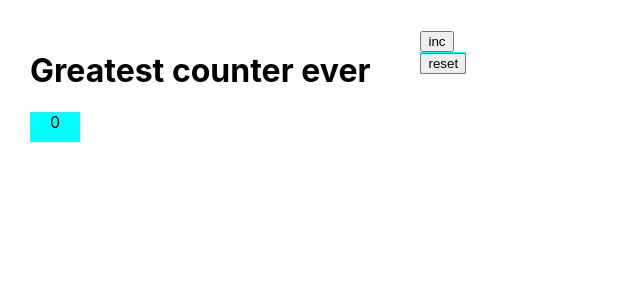
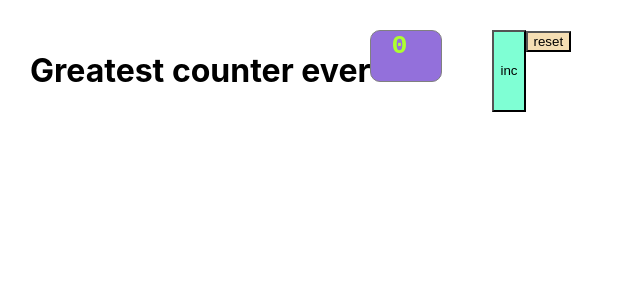
Before and after one commit to Masha-Gorb/Counter, a React (Create React App) app: page / in a window 1280 px wide. Shown: the top 300 px of the page, without its empty margins (0-640 px from the left). Built offline with nearby package versions, Linux system fonts and the light colour scheme.

Commit message:
visual editing

```diff
--- a/src/App.css
+++ b/src/App.css
@@ -16,7 +16,7 @@
 }
 
 .active-filter {
-  background-color: aquamarine;
+  background-color: mediumpurple;
 }
 
 .is-done {
--- a/src/App.tsx
+++ b/src/App.tsx
@@ -20,24 +20,21 @@ function App() {
 
     return (
         <div className="App">
-            <div>
+
                 <h1>Greatest counter ever</h1>
                 <div className={s.screen}>{numbers}</div>
 
-            </div>
-
-            <div>
                 <ButtonInc
                     title='inc'
                     increment={increment}
                     numbers={numbers}
                 />
+
                 <ButtonReset
                     title='reset'
                     reset={reset}
                     numbers={numbers}
                 />
-            </div>
 
         </div>
     );
--- a/src/Button.module.css
+++ b/src/Button.module.css
@@ -1,3 +1,7 @@
 .buttonReset {
-    background-color: aqua;
+    background-color: wheat;
 }
+
+.buttonInc {
+    background-color: aquamarine;
+}
--- a/src/ButtonInc.tsx
+++ b/src/ButtonInc.tsx
@@ -1,4 +1,5 @@
 import React from 'react';
+import s from './Button.module.css'
 
 
 type PropsType = {
@@ -11,6 +12,6 @@ type PropsType = {
 export const ButtonInc = (props: PropsType) => {
 
     return (
-        <button onClick={() => props.increment(props.numbers)}>{props.title}</button>
+        <button className={s.buttonInc} onClick={() => props.increment(props.numbers)}>{props.title}</button>
     )
 }
--- a/src/ButtonReset.tsx
+++ b/src/ButtonReset.tsx
@@ -11,8 +11,8 @@ type PropsType = {
 export const ButtonReset = (props: PropsType) => {
 
     return (
-        <div className={s.buttonReset}>
-            <button onClick={() => props.reset()}>{props.title}</button>
+        <div>
+            <button className={s.buttonReset} onClick={() => props.reset()}>{props.title}</button>
         </div>
 
     )
--- a/src/Screen.module.css
+++ b/src/Screen.module.css
@@ -1,6 +1,14 @@
 .screen {
-    background-color: aqua;
-    width: 30px;
-    height: 30px;
+    background-color: mediumpurple;
+    width: 50px;
+    height: 50px;
     padding-left: 20px;
+    border: 1px solid grey;
+    border-radius: 10px;
+    color: greenyellow;
+    font-size: 20pt;
+    font-weight: bold;
+    font-family: monospace;
+
+
 }
```
